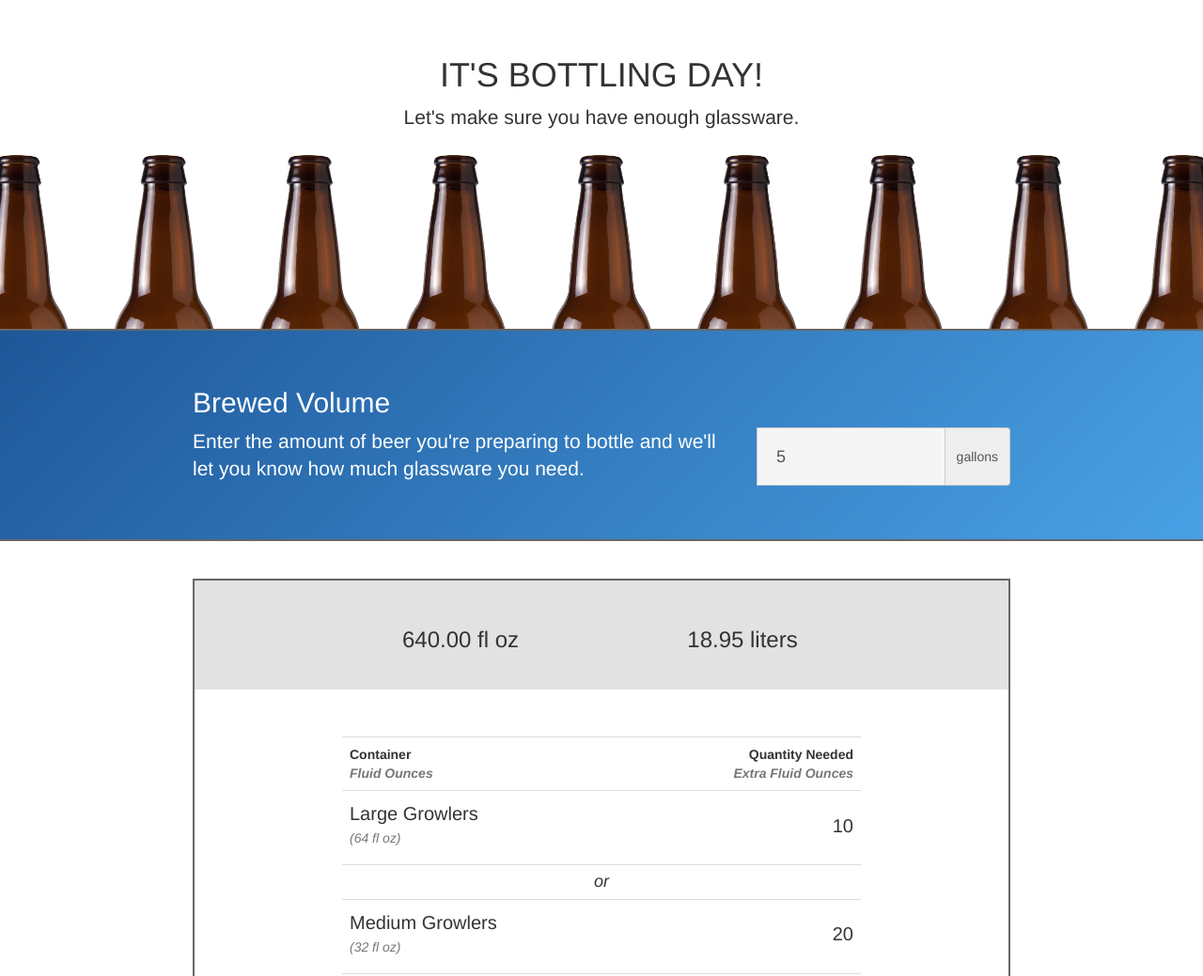
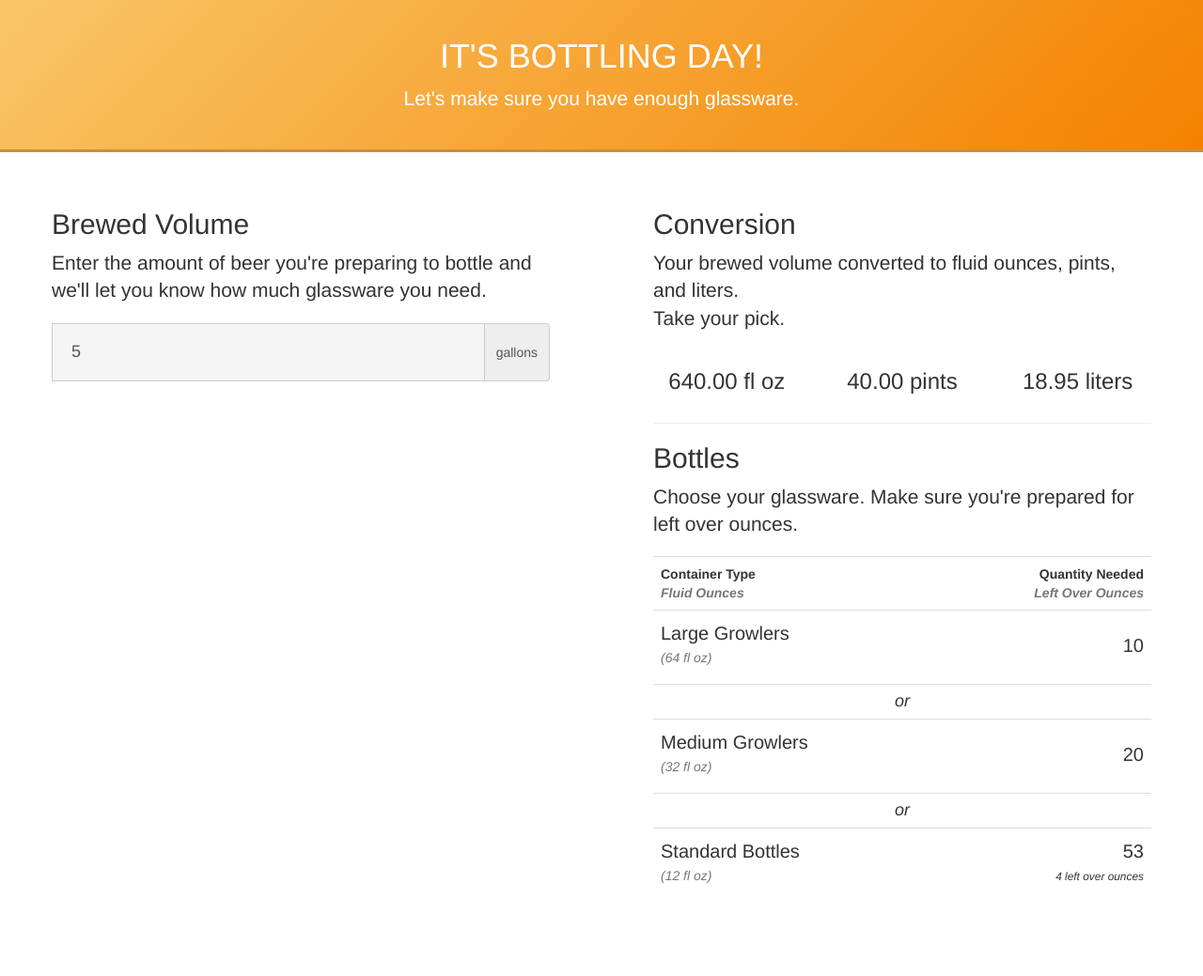
Before and after one commit to morganjlopes/bottling, a plain HTML site: page index.html in a window 1280 px wide. Shown: the top 1039 px of the page at 94% size. Drawn offline with nearby package versions, Linux system fonts and the light colour scheme; files whose address does not match are found by name.

Commit message:
Simply page format to view above the fold.

```diff
--- a/css/styles.css
+++ b/css/styles.css
@@ -1,7 +1,3 @@
-section {
-  padding: 40px 0px;
-}
-
 h1 {
   text-transform: uppercase;
 }
@@ -19,8 +15,13 @@ h1 {
   -webkit-font-smoothing: antialiased;
 }
 
+a {
+  color: #F48200;
+}
+
 a:hover, a:active, a:visited, a:focus {
   text-decoration: none;
+  color: #F48200;
 }
 
 .container {
@@ -33,6 +34,15 @@ a:hover, a:active, a:visited, a:focus {
 
 .text-white {
   color: white;
+}
+
+.pad {
+  padding: 40px;
+}
+
+.form-control:focus {
+  box-shadow: 0px 0px 5px #F48200;
+  border: 0px;
 }
 
 .form-control {
@@ -52,32 +62,23 @@ a:hover, a:active, a:visited, a:focus {
   position: fixed;
 }
 
-.narrow_wrapper {
-  max-width: 500px;
-}
-
 .center {
   margin-left: auto;
   margin-right: auto;
 }
 
 #opening_section {
-  background: url(../images/bottles.png) top center repeat-x fixed;
-  background-size: auto 500px;
-  min-height: 350px;
-}
-
-#volume_input_section {
-  background: #1e5799; /* Old browsers */
-  background: -moz-linear-gradient(-45deg,  #1e5799 0%, #49a1e5 100%); /* FF3.6+ */
-  background: -webkit-gradient(linear, left top, right bottom, color-stop(0%,#1e5799), color-stop(100%,#49a1e5)); /* Chrome,Safari4+ */
-  background: -webkit-linear-gradient(-45deg,  #1e5799 0%,#49a1e5 100%); /* Chrome10+,Safari5.1+ */
-  background: -o-linear-gradient(-45deg,  #1e5799 0%,#49a1e5 100%); /* Opera 11.10+ */
-  background: -ms-linear-gradient(-45deg,  #1e5799 0%,#49a1e5 100%); /* IE10+ */
-  background: linear-gradient(135deg,  #1e5799 0%,#49a1e5 100%); /* W3C */
-  filter: progid:DXImageTransform.Microsoft.gradient( startColorstr='#1e5799', endColorstr='#49a1e5',GradientType=1 ); /* IE6-9 fallback on horizontal gradient */
-  border-top: 2px solid #666;
-  border-bottom: 2px solid #666;
+  background: #f9c667; /* Old browsers */
+  background: -moz-linear-gradient(-45deg,  #f9c667 0%, #f48200 100%); /* FF3.6+ */
+  background: -webkit-gradient(linear, left top, right bottom, color-stop(0%,#f9c667), color-stop(100%,#f48200)); /* Chrome,Safari4+ */
+  background: -webkit-linear-gradient(-45deg,  #f9c667 0%,#f48200 100%); /* Chrome10+,Safari5.1+ */
+  background: -o-linear-gradient(-45deg,  #f9c667 0%,#f48200 100%); /* Opera 11.10+ */
+  background: -ms-linear-gradient(-45deg,  #f9c667 0%,#f48200 100%); /* IE10+ */
+  background: linear-gradient(135deg,  #f9c667 0%,#f48200 100%); /* W3C */
+  filter: progid:DXImageTransform.Microsoft.gradient( startColorstr='#f9c667', endColorstr='#f48200',GradientType=1 ); /* IE6-9 fallback on horizontal gradient */
+  color: white;
+  padding: 20px;
+  border-bottom: 3px solid #CA8F3E;
 }
 
 #volume_output_section {
@@ -91,20 +92,17 @@ a:hover, a:active, a:visited, a:focus {
 }
 
 #output_wrapper {
-  border: 2px solid #666;
+
 }
 
 #calculation_wrapper {
   display: block;
-  padding: 50px 24px 24px;
   max-width: 600px;
   margin-left: auto;
   margin-right: auto;
 }
 
 #conversion_wrapper {
-  background-color: #E2E2E2;
-  padding: 30px;
 }
 
 footer {
@@ -114,6 +112,11 @@ footer {
   color: #777;
   text-align: center;
   border-top: 1px solid #E5E5E5;
+}
+
+footer {
+  background-image: url("../images/bottles.png") center bottom;
+  background-position: 100px auto;
 }
 
 .table th {
--- a/index.html
+++ b/index.html
@@ -27,61 +27,63 @@
 <body>
 
 <section id="opening_section">
-	<div class="fixed">
-		<div class="container">
 	<h1 class="text-center">It's Bottling Day!</h1>
 	<p class="lead text-center">Let's make sure you have enough glassware.</p>
-		</div>
-	</div>
 </section>
 
+<div class="container-fluid">
+	<div class="row">
+
+		<div class="col-md-6">
 			<section id="volume_input_section">
-	<div class="container">
-		<h2 class="text-white">Brewed Volume</h2>
-		<div class="row">
-			<div class="col-sm-8">
-			<p class="lead text-white">Enter the amount of beer you're preparing to bottle and we'll let you know how much glassware you need.</p>
-			</div>
-			<div class="col-sm-4">
+				<div class="pad">
+					<h2 class="">Brewed Volume</h2>
+					<p class="lead">Enter the amount of beer you're preparing to bottle and we'll let you know how much glassware you need.</p>
 					<div class="input-group">
 					  <input type="email" class="form-control" id="volume_input" value="5">
 					  <span class="input-group-addon">gallons</span>
 					</div>
 					<span id="errmsg"></span>
 				</div>
-		</div>
-	</div>
 			</section>
+		</div><!-- end column -->
 
-
+		<div class="col-md-6">
 			<section id="volume_output_section">
-	<div class="container">
-		<div id="output_wrapper">
-			<div id="calculation_total">
-
-				<div id="conversion_wrapper">
-					<div class="container container_narrow">
+				<div id="output_wrapper" class="pad">
+					<div id="conversion_wrapper" class="">
+						<h2 class="">Conversion</h2>
+						<p class="lead">Your brewed volume converted to fluid ounces, pints, and liters.<br>Take your pick.</p>
+						<div class="">
 							<div class="row">
-							<div class="col-sm-6 text-center">
+								<div class="col-sm-4 text-center">
 									<h3><span id="volume_in_ounces"></span> fl oz</h3>
 								</div>
-							<div class="col-sm-6 text-center">
+								<div class="col-sm-4 text-center">
+									<h3><span id="volume_in_pints"></span> pints</h3>
+								</div>
+								<div class="col-sm-4 text-center">
 									<h3><span id="volume_in_liters"></span> liters</h3>
 								</div>
 							</div>
 						</div>
 					</div>
 
+					<hr>
+
+					<div id="calculation_total" class="">
+						<h2 class="">Bottles</h2>
+						<p class="lead">Choose your glassware. Make sure you're prepared for left over ounces.</p>
 						<div id="calculation_wrapper">
 							<table class="table">
 								<tr>
 									<th>
-								Container<br>
+										Container Type<br>
 										<span class="text-muted"><em>Fluid Ounces</em></span>
 									</th>
 									<th class="text-right">
 										Quantity Needed<br>
-								<span class="text-muted"><em>Extra Fluid Ounces</em></span>
+										<span class="text-muted"><em>Left Over Ounces</em></span>
 									</th>
 								</tr>
 								<tr>
@@ -128,11 +130,13 @@
 						</div>
 					</div>
 				</div>
+			</section>
+		</div><!-- end column -->
+	</div><!-- end row -->
 </div>
-</section>
 
 <footer>
-	<div class="container">
+	<div class="">
 		<p>Created by <a href="http://morganjlopes.com" target="_blank">Morgan J Lopes</a></p>
 		<ul class="list-inline">
 			<li>
@@ -149,27 +153,22 @@
 </footer>
 
 <script type="text/javascript">
-	$("#calculation_total").hide();
-
-	// Bring input section to top of the page to reveal calculations
-  $('#volume_input').on( 'focus', function() {
-		$('html, body').animate({
-      scrollTop: $("#volume_input_section").offset().top
-    });
-	});
+	$("#output_wrapper").hide();
 
 	$('#volume_input').keyup(function(){
 		volume_value = $('#volume_input').val();
 
 		if (volume_value > 0) {
-			$("#calculation_total").slideDown();
+			$("#output_wrapper").slideDown();
 
 			// Conversions
 			volume_as_fluid_ounces = (volume_value * 128.00);
+			volume_as_pints = (volume_value * 8);
 			volume_as_liters = (volume_value * 3.79);
 
 			// Display Conversions
 			$('#volume_in_ounces').html(volume_as_fluid_ounces.toFixed(2));
+			$('#volume_in_pints').html(volume_as_pints.toFixed(2));
 			$('#volume_in_liters').html(volume_as_liters.toFixed(2));
 
 			// Full Growler Count
@@ -180,7 +179,7 @@
 
 			$('#full_growler_count').html(full_growler_count.toFixed(0));
 			if (full_growler_extra_in_oz > 0) {
-				$('#full_growler_extra_ounces').html(full_growler_extra_in_oz.toFixed(0) + " Extra Ounces");
+				$('#full_growler_extra_ounces').html(full_growler_extra_in_oz.toFixed(0) + " left over ounces");
 			}
 
 			// Half Growler Count
@@ -191,7 +190,7 @@
 
 			$('#half_growler_count').html(half_growler_count.toFixed(0));
 			if (half_growler_extra_in_oz > 0) {
-				$('#half_growler_extra_ounces').html(half_growler_extra_in_oz.toFixed(0) + " Extra Ounces");
+				$('#half_growler_extra_ounces').html(half_growler_extra_in_oz.toFixed(0) + " left over ounces");
 			}
 
 			// 12 oz Bottle Count
@@ -202,10 +201,10 @@
 
 			$('#bottle_count').html(bottle_count.toFixed(0));
 			if (bottle_extra_in_oz > 0) {
-				$('#bottle_extra_ounces').html(bottle_extra_in_oz.toFixed(0) + " Extra Ounces");
+				$('#bottle_extra_ounces').html(bottle_extra_in_oz.toFixed(0) + " left over ounces");
 			}
 		} else {
-			$("#calculation_total").slideUp();
+			$("#output_wrapper").slideUp();
 		}
 	}).keyup();
 
```
Lines whose indentation alone changed are shown as unchanged.
